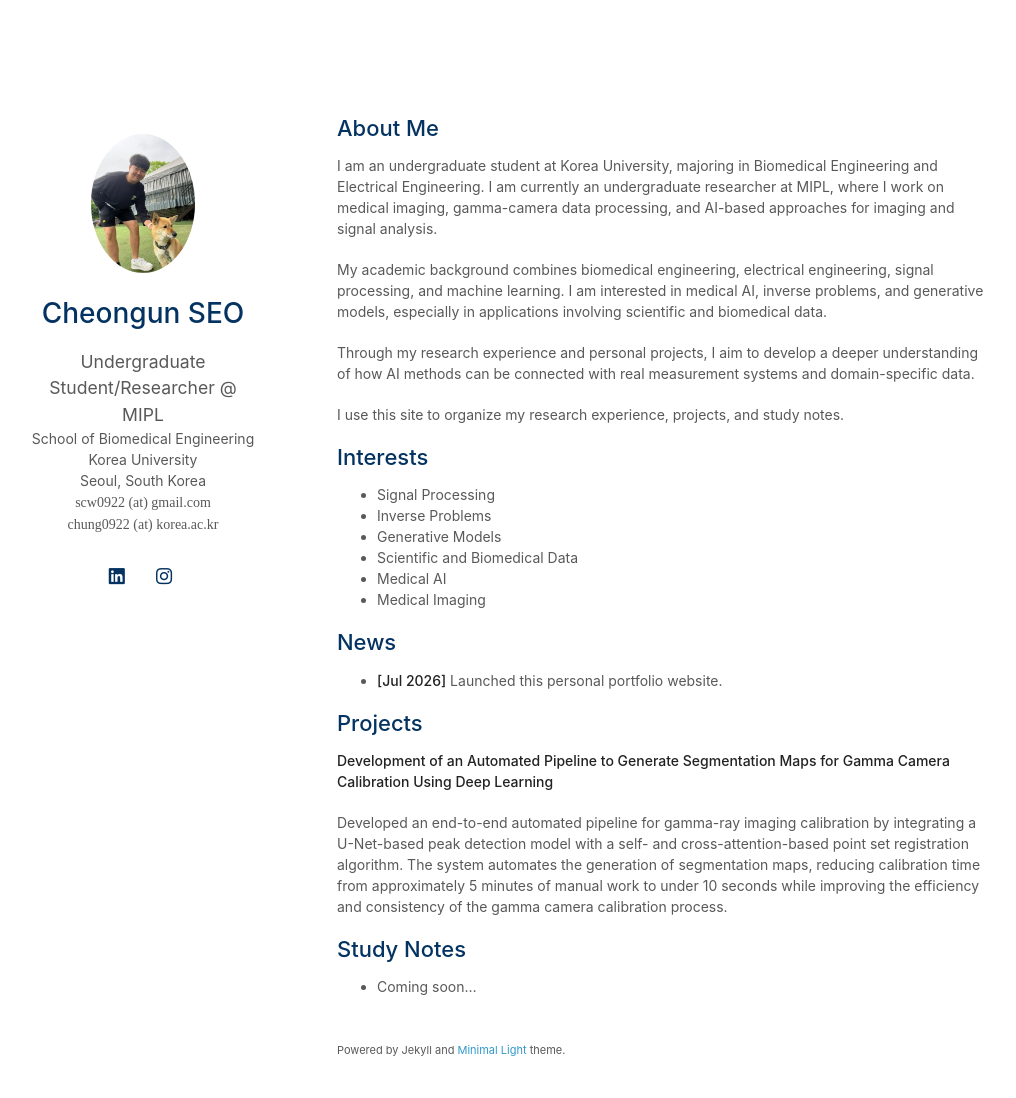
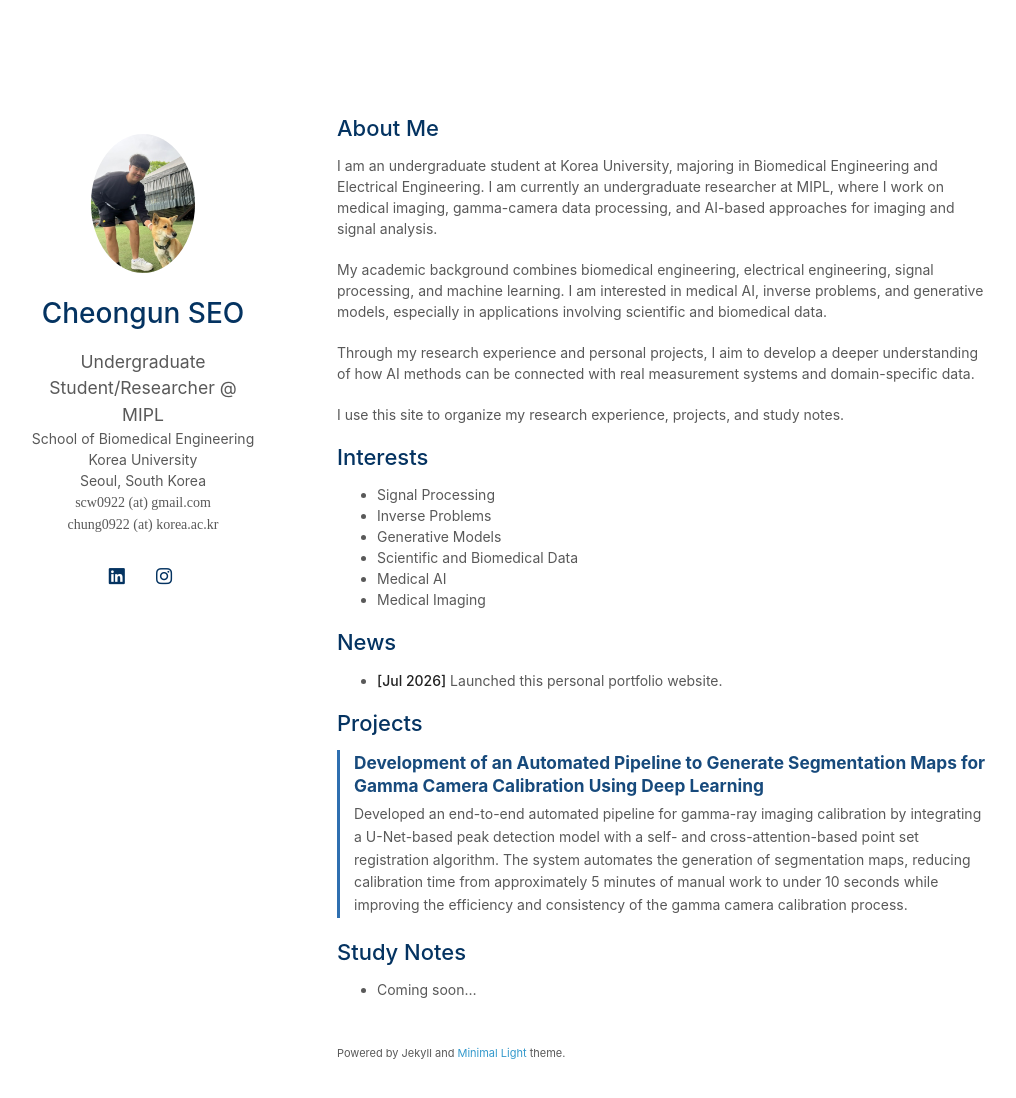
Before and after one commit to SeoCheongun/blog, a Jekyll site: the page built from index.md, in a window 1280 px wide and 1132 px high. Shown: the top 1098 px of the window, without its empty margins (133-1149 px from the left). Built offline with Jekyll 4.4.1, drawn with Linux system fonts in a browser that asks for light colours; a style sheet for code colours, icons or effects is not loaded; our own code applies the rules of GitHub Pages for plain Markdown files.

Commit message:
Improve project section styling

```diff
--- a/assets/css/style-no-dark-mode.scss
+++ b/assets/css/style-no-dark-mode.scss
@@ -2,3 +2,26 @@
 ---
 
 @import "minimal-light-no-dark-mode";
+
+.project-list {
+  margin: 4px 0 22px;
+}
+
+.project-item {
+  border-left: 3px solid #2f6fb0;
+  margin: 0 0 18px;
+  padding: 1px 0 1px 14px;
+}
+
+.project-title {
+  color: #174a7c;
+  font-size: 1.08rem;
+  font-weight: 700;
+  line-height: 1.35;
+  margin: 0 0 6px;
+}
+
+.project-summary {
+  line-height: 1.62;
+  margin: 0;
+}
--- a/assets/css/style.scss
+++ b/assets/css/style.scss
@@ -2,3 +2,36 @@
 ---
 
 @import "minimal-light";
+
+.project-list {
+  margin: 4px 0 22px;
+}
+
+.project-item {
+  border-left: 3px solid #2f6fb0;
+  margin: 0 0 18px;
+  padding: 1px 0 1px 14px;
+}
+
+.project-title {
+  color: #174a7c;
+  font-size: 1.08rem;
+  font-weight: 700;
+  line-height: 1.35;
+  margin: 0 0 6px;
+}
+
+.project-summary {
+  line-height: 1.62;
+  margin: 0;
+}
+
+@media (prefers-color-scheme: dark) {
+  .project-item {
+    border-left-color: #58a6d6;
+  }
+
+  .project-title {
+    color: #8bc7f0;
+  }
+}
--- a/index.md
+++ b/index.md
@@ -27,9 +27,12 @@
 
 ## Projects
 
-**Development of an Automated Pipeline to Generate Segmentation Maps for Gamma Camera Calibration Using Deep Learning**
-
-Developed an end-to-end automated pipeline for gamma-ray imaging calibration by integrating a U-Net-based peak detection model with a self- and cross-attention-based point set registration algorithm. The system automates the generation of segmentation maps, reducing calibration time from approximately 5 minutes of manual work to under 10 seconds while improving the efficiency and consistency of the gamma camera calibration process.
+<div class="project-list">
+  <article class="project-item">
+    <h3 class="project-title">Development of an Automated Pipeline to Generate Segmentation Maps for Gamma Camera Calibration Using Deep Learning</h3>
+    <p class="project-summary">Developed an end-to-end automated pipeline for gamma-ray imaging calibration by integrating a U-Net-based peak detection model with a self- and cross-attention-based point set registration algorithm. The system automates the generation of segmentation maps, reducing calibration time from approximately 5 minutes of manual work to under 10 seconds while improving the efficiency and consistency of the gamma camera calibration process.</p>
+  </article>
+</div>
 
 ## Study Notes
 
```
